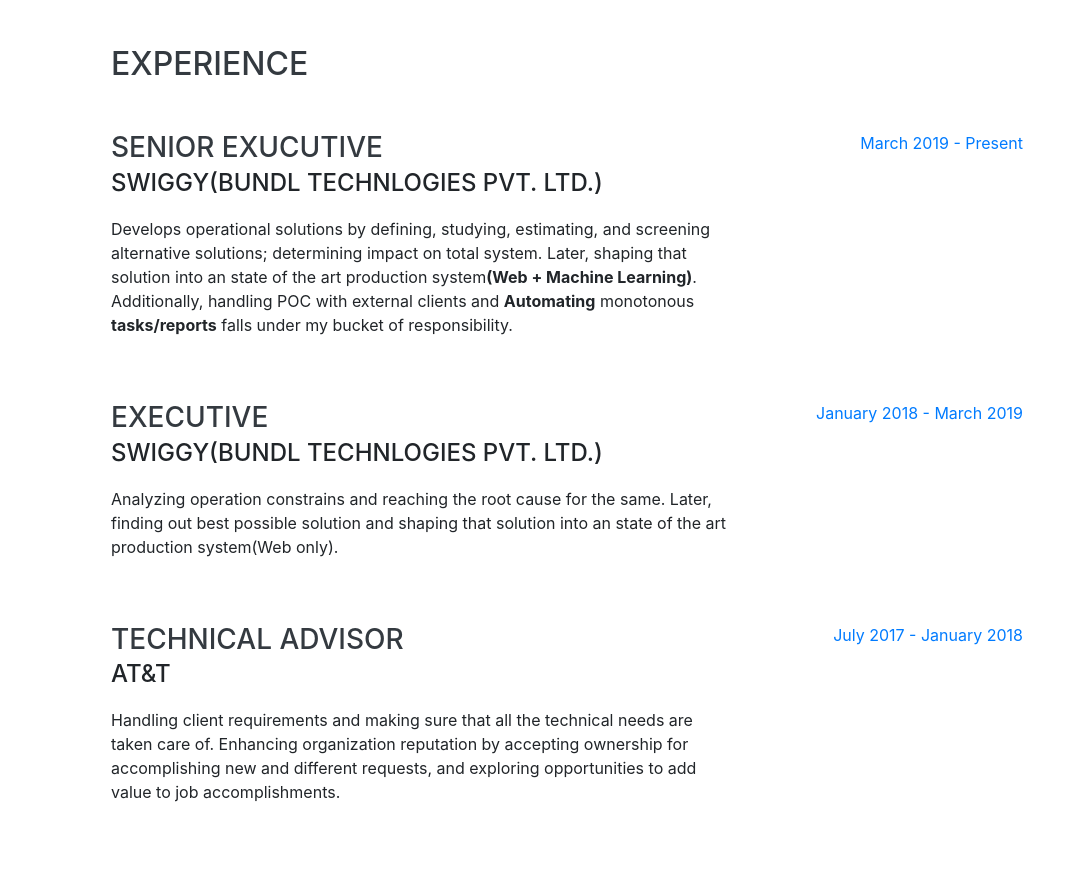
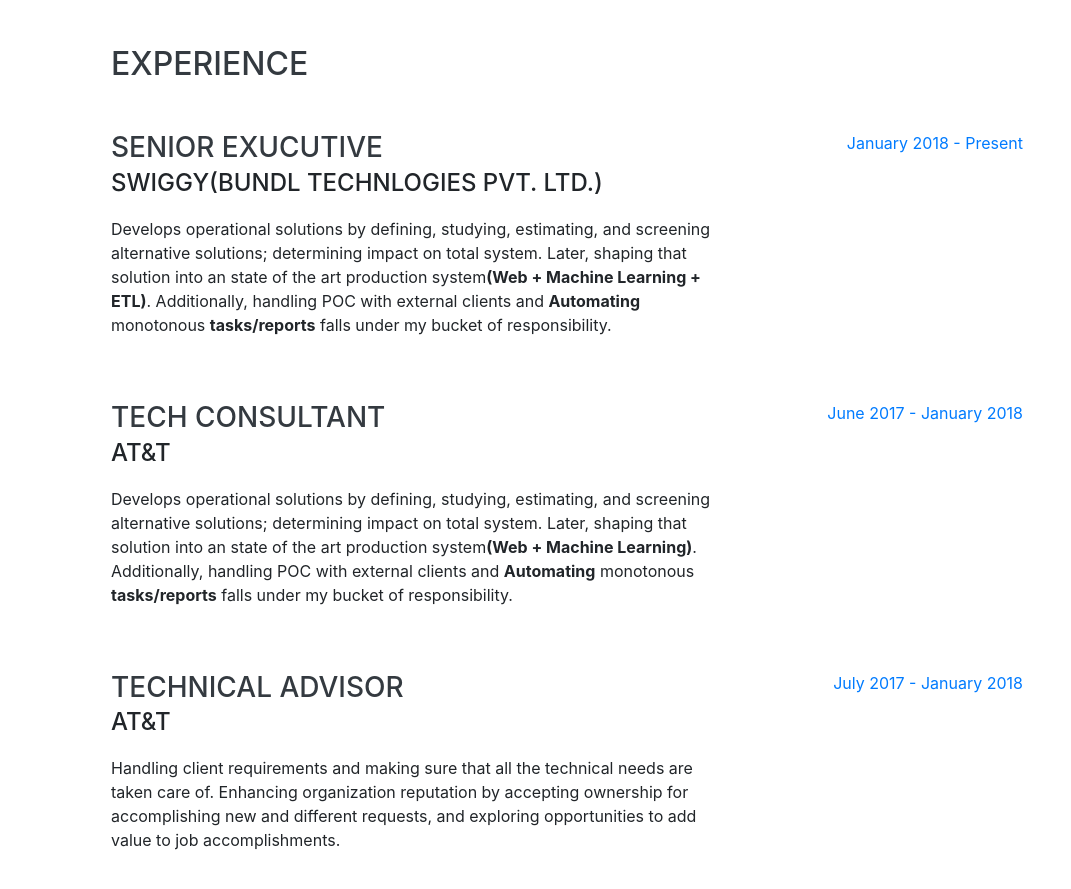
Before and after one commit to Sourav-Verma/sourav-verma.github.io, a website with bundled scripts: page index.html in a window 1280 px wide. Shown: the part 804-1693 px from the top of the page, without its empty margins (209-1280 px from the left). Built offline with nearby package versions, Linux system fonts and the light colour scheme; a web font is replaced by a local one.

Commit message:
Update index.html

```diff
--- a/index.html
+++ b/index.html
@@ -97,23 +97,24 @@
           <div class="resume-content">
             <h3 class="mb-0">Senior Exucutive</h3>
             <div class="subheading mb-3">Swiggy(Bundl Technlogies Pvt. Ltd.)</div>
-            <p>Develops operational solutions by defining, studying, estimating, and screening alternative solutions; determining impact on total system. Later, shaping that solution into an state of the art production system<b>(Web + Machine Learning)</b>. Additionally, handling POC with external clients and <b>Automating</b> monotonous <b>tasks/reports</b> falls under my bucket of responsibility.</p>
+            <p>Develops operational solutions by defining, studying, estimating, and screening alternative solutions; determining impact on total system. Later, shaping that solution into an state of the art production system<b>(Web + Machine Learning + ETL)</b>. Additionally, handling POC with external clients and <b>Automating</b> monotonous <b>tasks/reports</b> falls under my bucket of responsibility.</p>
           </div>
           <div class="resume-date text-md-right">
-            <span class="text-primary">March 2019 - Present</span>
+            <span class="text-primary">January 2018 - Present</span>
           </div>
         </div>
 
         <div class="resume-item d-flex flex-column flex-md-row justify-content-between mb-5">
           <div class="resume-content">
-            <h3 class="mb-0">Executive</h3>
-            <div class="subheading mb-3">Swiggy(Bundl Technlogies Pvt. Ltd.)</div>
-            <p>Analyzing operation constrains and reaching the root cause for the same. Later, finding out best possible solution and shaping that solution into an state of the art production system(Web only).</p>
+            <h3 class="mb-0">Tech Consultant</h3>
+            <div class="subheading mb-3">AT&T</div>
+            <p>Develops operational solutions by defining, studying, estimating, and screening alternative solutions; determining impact on total system. Later, shaping that solution into an state of the art production system<b>(Web + Machine Learning)</b>. Additionally, handling POC with external clients and <b>Automating</b> monotonous <b>tasks/reports</b> falls under my bucket of responsibility.</p>
           </div>
           <div class="resume-date text-md-right">
-            <span class="text-primary">January 2018 - March 2019</span>
+            <span class="text-primary">June 2017 - January 2018</span>
           </div>
         </div>
+
 
         <div class="resume-item d-flex flex-column flex-md-row justify-content-between mb-5">
           <div class="resume-content">
```
